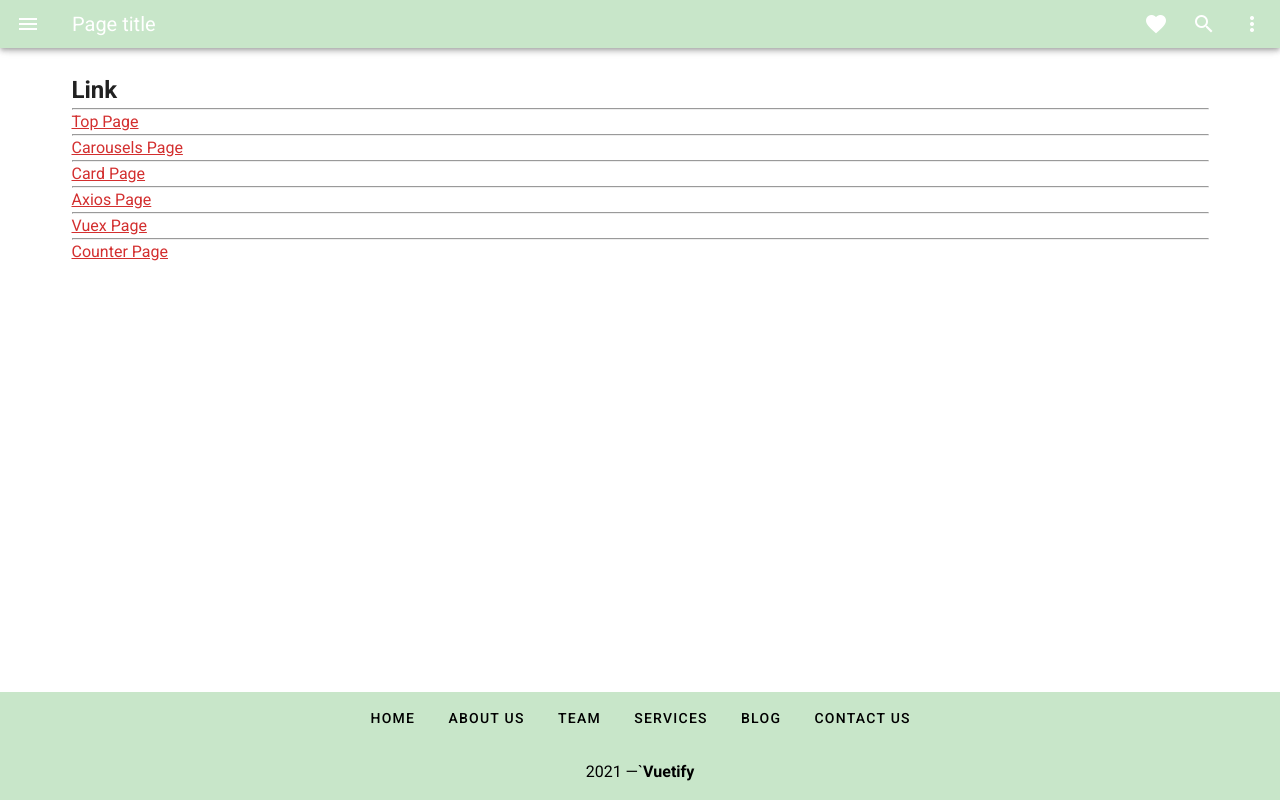
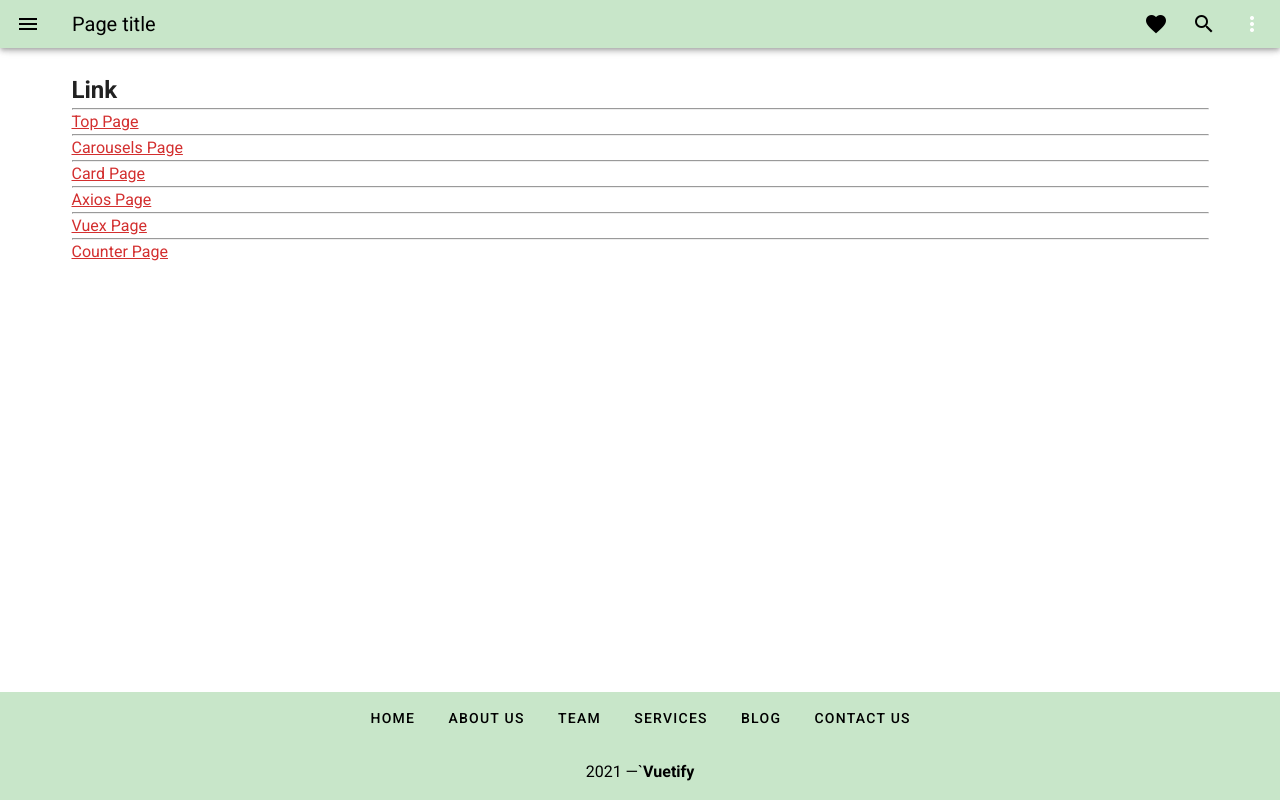
Before and after one commit to suzucan2020/cs-portfolio-gourmet, a Nuxt app: page / in a window 1280 px wide. Built offline with nearby package versions, Linux system fonts and the light colour scheme.

Commit message:
update header

```diff
--- a/components/Header.vue
+++ b/components/Header.vue
@@ -5,23 +5,24 @@
       dense
       dark
     >
-      <v-app-bar-nav-icon></v-app-bar-nav-icon>
+      <v-app-bar-nav-icon class="black--text"></v-app-bar-nav-icon>
 
-      <v-toolbar-title>Page title</v-toolbar-title>
+      <v-toolbar-title class="black--text">Page title</v-toolbar-title>
 
       <v-spacer></v-spacer>
 
-      <v-btn icon>
+      <v-btn icon color="black">
         <v-icon>mdi-heart</v-icon>
       </v-btn>
 
-      <v-btn icon>
+      <v-btn icon color="black">
         <v-icon>mdi-magnify</v-icon>
       </v-btn>
 
       <v-menu
         left
         bottom
+        class="black--text"
       >
         <template v-slot:activator="{ on, attrs }">
           <v-btn
```
